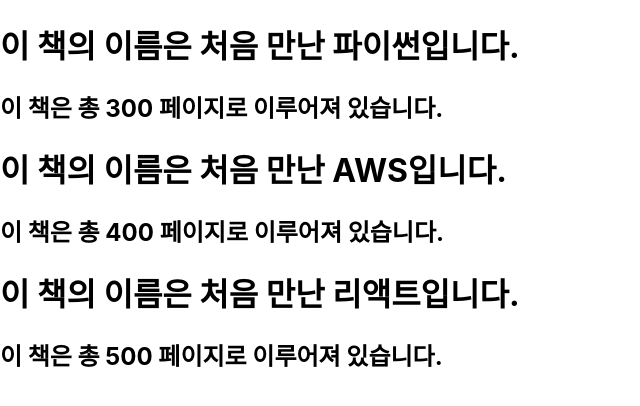
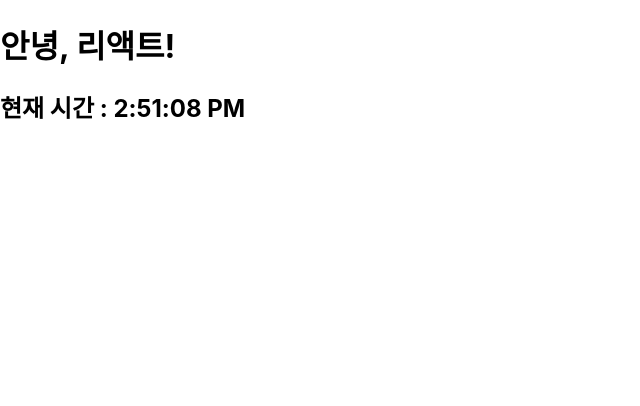
Before and after one commit to isdiscodead/first_react, a React (Create React App) app in the folder my-app/: page / in a window 1280 px wide. Shown: the top 406 px of the page, without its empty margins (0-640 px from the left). Built offline with nearby package versions, Linux system fonts and the light colour scheme.

Commit message:
chap 4 end

```diff
--- /dev/null
+++ b/my-app/src/chapter_04/Clock.jsx
@@ -0,0 +1,12 @@
+import React from 'react'
+
+function Clock(props) {
+  return (
+    <div>
+        <h1>안녕, 리액트!</h1>
+        <h2>현재 시간 : { new Date().toLocaleTimeString() }</h2>
+    </div>
+  );
+}
+
+export default Clock
--- a/my-app/src/index.js
+++ b/my-app/src/index.js
@@ -4,13 +4,19 @@
 import App from './App';
 import reportWebVitals from './reportWebVitals';
 import Library from './chapter_03/Library';
+import Clock from './chapter_04/Clock';
 
 const root = ReactDOM.createRoot(document.getElementById('root'));
-root.render(
-  <React.StrictMode>
-    <Library />
-  </React.StrictMode>
-);
+
+setInterval( () => { // 시계 동작을 위해 1초마다 재 렌더링
+  root.render(
+    <React.StrictMode>
+      {/* <Library /> */}
+      <Clock />
+    </React.StrictMode>
+  );
+}, 1000)
+
 
 // If you want to start measuring performance in your app, pass a function
 // to log results (for example: reportWebVitals(console.log))
```
